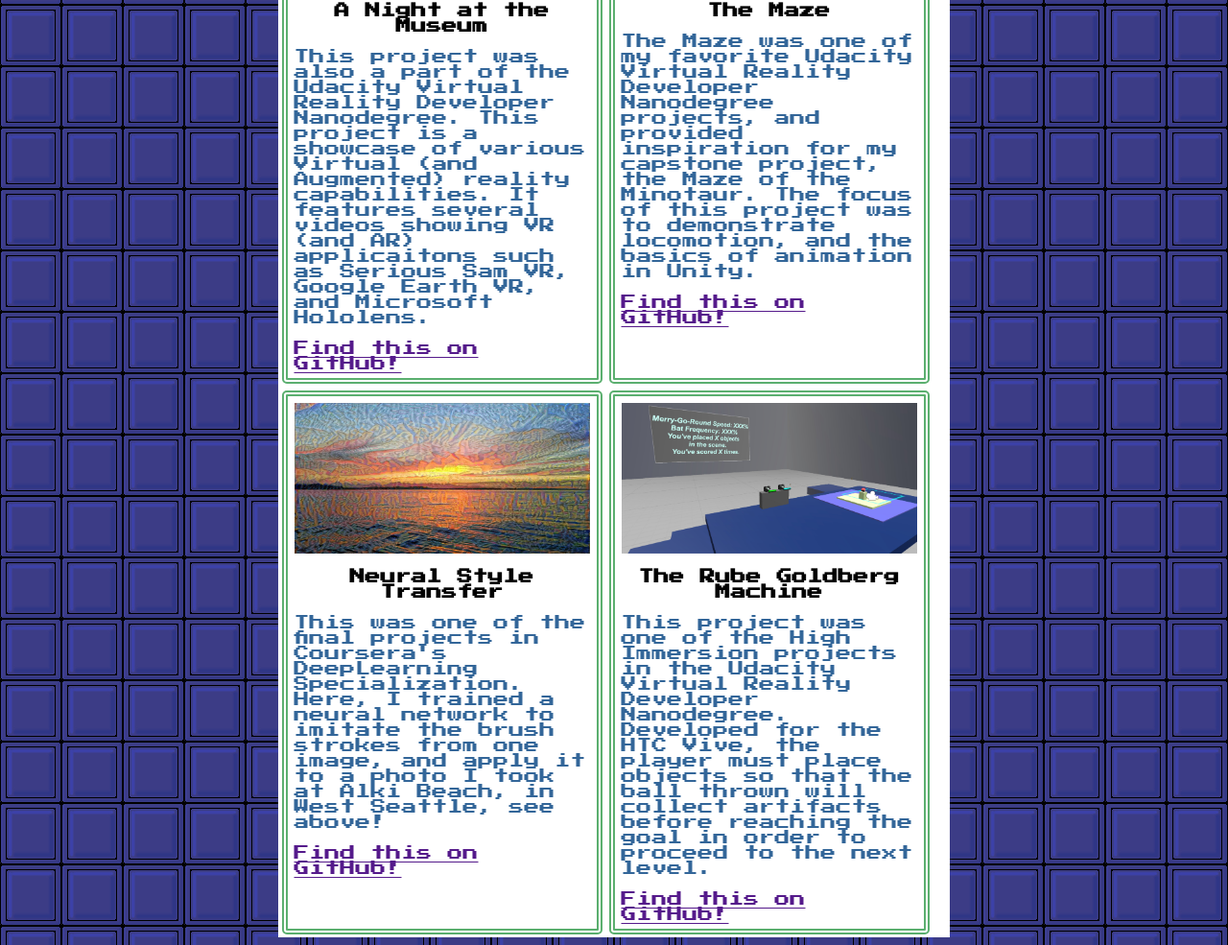
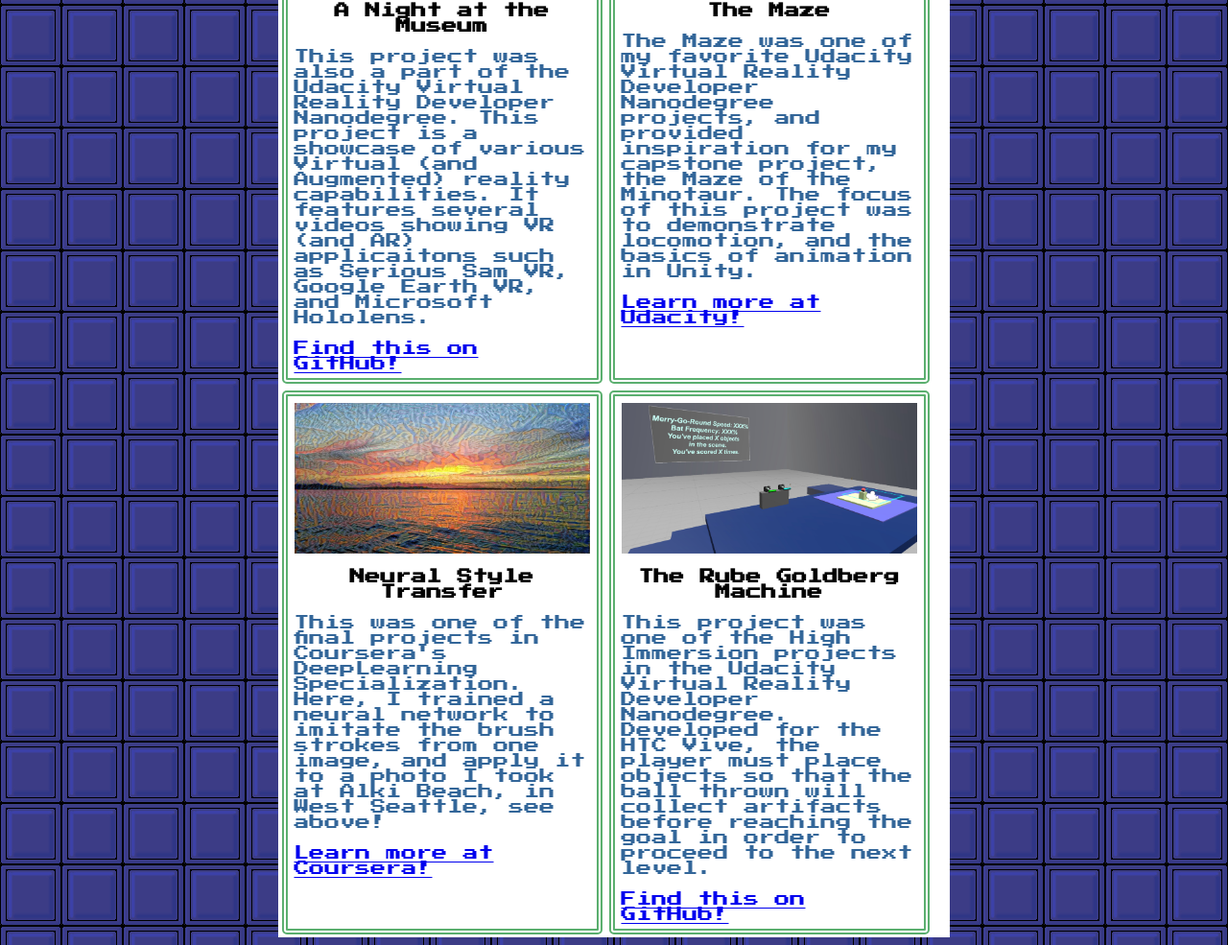
Before and after one commit to mikboy018/Project1_Portfolio, a plain HTML site: page index.html in a window 1280 px wide. Shown: the part 955-1940 px from the top of the page at 96% size. Drawn offline with Linux system fonts and the light colour scheme.

Commit message:
Updated link

```diff
--- a/index.html
+++ b/index.html
@@ -27,7 +27,7 @@
 				<img class="workImg" src="img/MazeOfMinotaur.jpg">
 				<p class="projectTitle">Maze of the Minotaur</p>
 				<p>This was my Udacity Virtual Reality Developer Nanodegree Capstone Project. In it, you are a treasure hunter seeking to find 8 gems in a maze full of malicious baddies. Armed with your trusty raygun, you must find a way to exit safely with as many gems as possible. Developed for Google Cardboard on Unity, and tested on a Samsung Galaxy S7 Edge.</p>
-				<a href="">Find this on GitHub!</a>
+				<a href="https://github.com/mikboy018/MazeOfTheMinotaur">Find this on GitHub!</a>
 			</div>
 
 			<p class="featured">Featured Work</p>
@@ -36,28 +36,28 @@
 				<img class="workImg" src="img/NightAtTheMuseum.jpg">
 				<p class="projectTitle">A Night at the Museum</p>
 				<p>This project was also a part of the Udacity Virtual Reality Developer Nanodegree. This project is a showcase of various Virtual (and Augmented) reality capabilities. It features several videos showing VR (and AR) applicaitons such as Serious Sam VR, Google Earth VR, and Microsoft Hololens. </p>
-				<a class="link" href="">Find this on GitHub!</a>
+				<a href="https://github.com/mikboy018/Museum">Find this on GitHub!</a>
 			</div>
 
 			<div class="box">
 				<img class="workImg" src="img/Maze.jpg">
 				<p class="projectTitle">The Maze</p>
 				<p>The Maze was one of my favorite Udacity Virtual Reality Developer Nanodegree projects, and provided inspiration for my capstone project, the Maze of the Minotaur. The focus of this project was to demonstrate locomotion, and the basics of animation in Unity.</p>
-				<a href="">Find this on GitHub!</a>
+				<a href="https://www.udacity.com/course/vr-developer-nanodegree--nd017">Learn more at Udacity!</a>
 			</div>
 
 			<div class="box">
 				<img class="workImg" src="img/NeuralStyleTransfer.jpg">
 				<p class="projectTitle">Neural Style Transfer</p>
 				<p>This was one of the final projects in Coursera's DeepLearning Specialization. Here, I  trained a neural network to imitate the brush strokes from one image, and apply it to a photo I took at Alki Beach, in West Seattle, see above!</p>
-				<a href="">Find this on GitHub!</a>
+				<a href="https://www.coursera.org/specializations/deep-learning">Learn more at Coursera!</a>
 			</div>
 
 			<div class="box">
 				<img class="workImg" src="img/RubeGoldberg.jpg">
 				<p class="projectTitle">The Rube Goldberg Machine</p>
 				<p>This project was one of the High Immersion projects in the Udacity Virtual Reality Developer Nanodegree. Developed for the HTC Vive, the player must place objects so that the ball thrown will collect artifacts before reaching the goal in order to proceed to the next level.</p>
-				<a href="">Find this on GitHub!</a>
+				<a href="https://github.com/mikboy018/RubeGoldberg">Find this on GitHub!</a>
 			</div>
 		</div>
 	</div>
```
